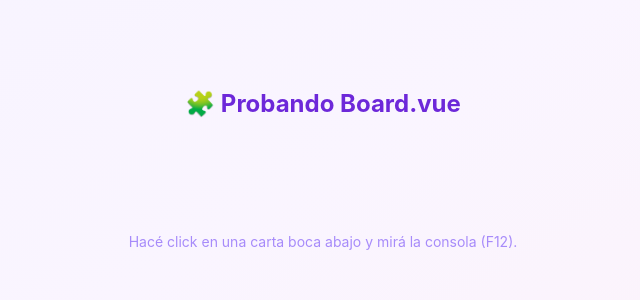
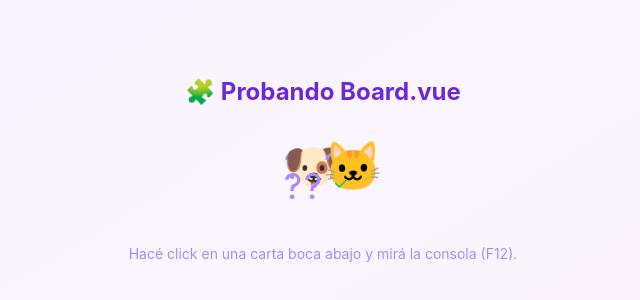
Before and after one commit to ariel-aguado/mini-memory, a Nuxt app: page / in a window 1280 px wide. Shown: the part 230-530 px from the top of the page, without its empty margins (317-957 px from the left). Built offline with nearby package versions, Linux system fonts and the light colour scheme.

Commit message:
Clase 3 (solución): Board.vue completo

```diff
--- a/components/Board.vue
+++ b/components/Board.vue
@@ -1,6 +1,4 @@
 <script setup lang="ts">
-// 🧩 Clase 3 — Listas con v-for y props
-
 interface CardItem {
   value: string
   variant: 1 | 2
@@ -13,9 +11,7 @@ interface Props {
   cardList: CardItem[]
 }
 
-// TODO 1: declará la prop `cardList` con defineProps.
-// Pista: defineProps<Props>()
-
+defineProps<Props>()
 
 const emit = defineEmits<{
   (e: 'flip-card', payload: { position: number; faceValue: string }): void
@@ -31,11 +27,14 @@ const onSelectCard = (payload: { position: number; faceValue: string }): void =>
     class="grid grid-cols-3 sm:grid-cols-4 gap-3 sm:gap-4 max-w-2xl mx-auto p-4 sm:p-6"
     aria-label="Tablero de juego"
   >
-    <!--
-      TODO 2: repetí un <GameCard> por cada carta de cardList con v-for.
-      Pasale :value, :visible, :matched, :position (todos vienen de `card`)
-      y escuchá @select-card="onSelectCard".
-      Necesita una :key única — probá con `${card.value}-${card.variant}`.
-    -->
+    <GameCard
+      v-for="card in cardList"
+      :key="`${card.value}-${card.variant}`"
+      :value="card.value"
+      :visible="card.visible"
+      :matched="card.matched"
+      :position="card.position"
+      @select-card="onSelectCard"
+    />
   </section>
 </template>
```
Also changed, not shown: 1 other file (tests, documents, lock files or other folders).
